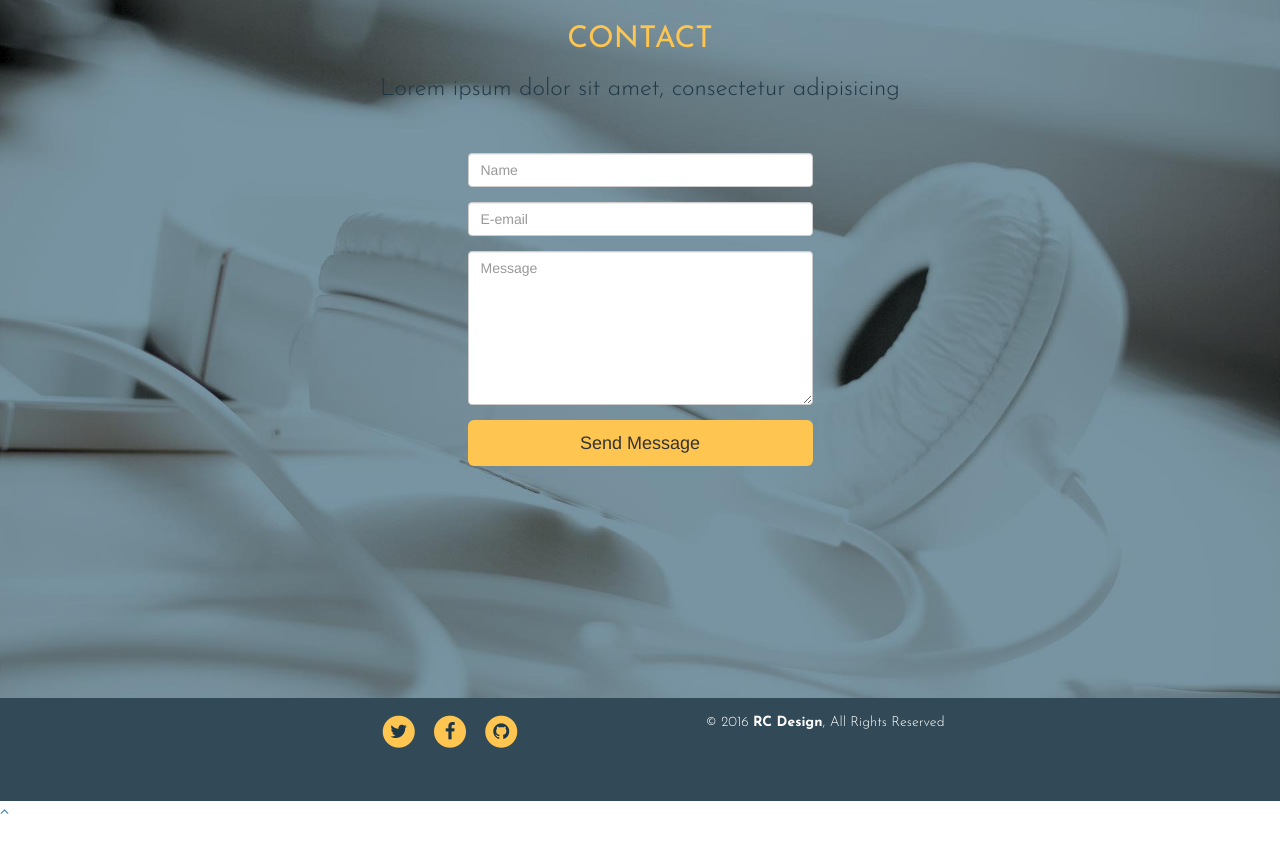
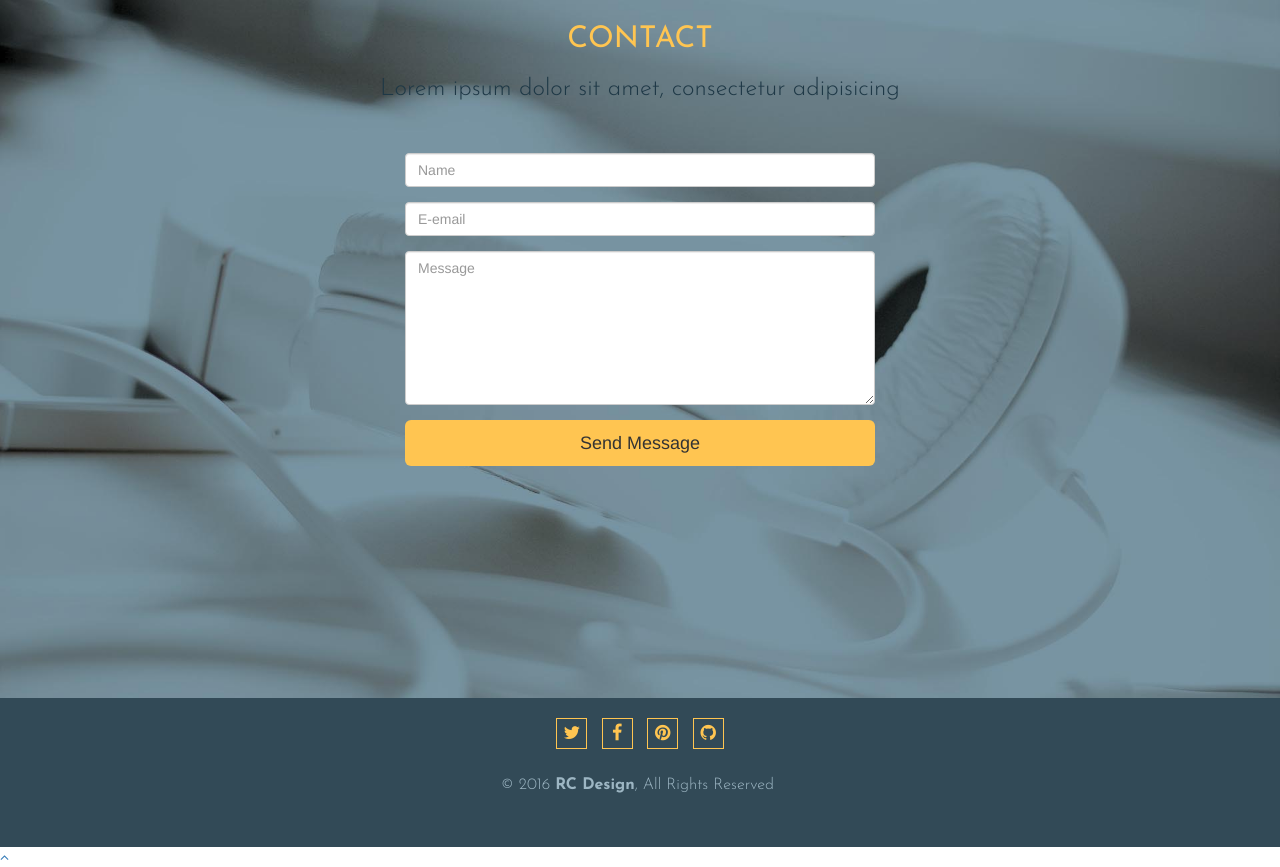
Before and after one commit to llozze/llozze.github.io, a plain HTML site: page index.html in a window 1280 px wide. Shown: the part 2916-3783 px from the top of the page. Before the commit the page ends 3737 px from the top, so only its background shows below. Drawn offline with nearby package versions, Linux system fonts and the light colour scheme.

Commit message:
actualizacion footer

```diff
--- a/index.html
+++ b/index.html
@@ -265,7 +265,7 @@
   <div class="container">
 
     <div class="row">
-      <div class="col-md-12 text-center">
+      <div class="col-lg-12 text-center">
         <h2 class="tittle">CONTACT</h2>
         <h3 class="sub-tittle text-muted">Lorem ipsum dolor sit amet, consectetur adipisicing</h3>
       </div>
@@ -273,7 +273,7 @@
 
     <div class="row">
 
-      <div class="col-sm-6 col-sm-offset-3">
+      <div class="col-lg-8 col-lg-offset-2">
 
         <form class="contact-form" role="form">
           <div class="ajax-hidden">
@@ -313,36 +313,20 @@
 
     <div class="row">
 
-      <div class="col-lg-6">
-        <ul class="list-inline text-center">
-          <li>
-            <a href="#"><span class="fa-stack fa-lg">
-              <i class="fa fa-circle fa-stack-2x"></i>
-              <i class="fa fa-twitter fa-stack-1x fa-inverse"></i></span>
-            </a>
-          </li>
+      <div class="col-lg-12">
+        <div class="social">
+          <a href="#"><i class="fa fa-twitter"></i></a>
+          <a href="#"><i class="fa fa-facebook"></i></a>
+          <a href="#"><i class="fa fa-pinterest"></i></a>
+          <a href="#"><i class="fa fa-github"></i></a>
+        </div>
 
-          <li>
-            <a href="#"><span class="fa-stack fa-lg">
-              <i class="fa fa-circle fa-stack-2x"></i>
-              <i class="fa fa-facebook fa-stack-1x fa-inverse"></i></span>
-            </a>
-          </li>
 
-          <li>
-            <a href="#"><span class="fa-stack fa-lg">
-              <i class="fa fa-circle fa-stack-2x"></i>
-              <i class="fa fa-github fa-stack-1x fa-inverse"></i></span>
-            </a>
-          </li>
-        </ul>
-
-      </div>
-      <div class="col-lg-6">
         <ul class="list-inline text-center">
           <p class="copyright">&copy; 2016 <strong>RC Design</strong>, All Rights Reserved</p>
         </ul>
       </div>
+    </div>
 
   </div>
 </footer>
--- a/styles.css
+++ b/styles.css
@@ -467,17 +467,41 @@ footer {
 	color: #fff;
 	align-items: center;
 	font-weight: 100;
-	font-size: 14px;
+	font-size: 16px;
 	padding: 10px 0;
 }
 
-a .fa-stack {
-	color: #ffc551;
+footer .social {
+	text-align: center;
+	margin-bottom: 20px;
 }
 
-.fa-inverse {
-	color: #1e3846;
+footer .fa {
+	font-size: 18px;
+	margin-top: 5px;
 }
+
+footer .social a {
+	width: 31px;
+	height: 31px;
+	position: relative;
+	text-align: center;
+	color: #ffc551;
+	display: inline-block;
+	margin: 5px;
+	border: 1px solid #ffc551;
+}
+
+footer .social a:hover {
+	background-color: #1e3846;
+}
+
+footer p {
+	color: #9db6c3;
+}
+
+
+
 
 /* ---------- FOOTER -------------*/
 
```
